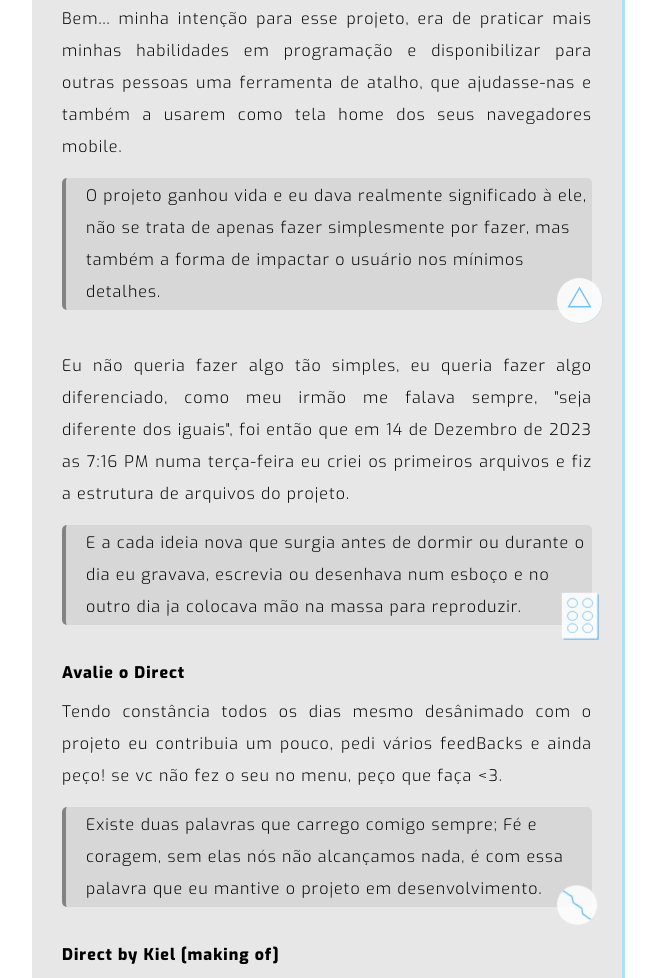
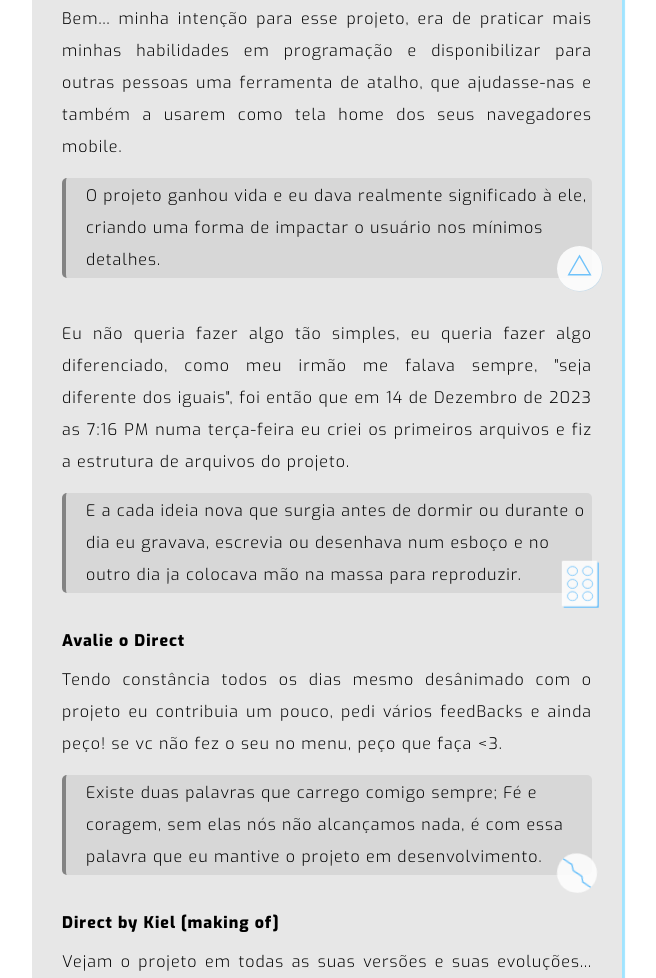
Before and after one commit to EzequiellSantos/Direct-By-Kiel, a plain HTML site: page src/eloquio.html in a window 1280 px wide. Shown: the part 780-1758 px from the top of the page, without its empty margins (313-969 px from the left). Drawn offline with Linux system fonts and the light colour scheme; a web font is replaced by a local one.

Commit message:
Completed Updates | Feat :smirk_cat:

```diff
--- a/src/eloquio.html
+++ b/src/eloquio.html
@@ -85,8 +85,8 @@
                 disponibilizar para outras pessoas uma ferramenta de atalho, que ajudasse-nas e também a usarem como
                 tela home dos seus navegadores mobile.
 
-                <span id="quote">O projeto ganhou vida e eu dava realmente significado à ele, não se trata de
-                    apenas fazer simplesmente por fazer, mas também a forma de impactar o usuário nos mínimos detalhes.
+                <span id="quote">
+                    O projeto ganhou vida e eu dava realmente significado à ele, criando uma forma de impactar o usuário nos mínimos detalhes.
 
                     <span id="contain-polig">
 
@@ -214,9 +214,8 @@
     </main>
 
     <footer>
-
+        <span id="error">Não Aceitamos Impressões</span>
     </footer>
-    <span id="error">Não Aceitamos Impressões</span>
 
     <script src="scripts/eloquioScript.js" defer></script>
     <script src="scripts/aplicartema.js"></script>
--- a/src/scripts/ferramentas.js
+++ b/src/scripts/ferramentas.js
@@ -7,15 +7,19 @@ function adequarImagens(tema) {// adequa as imagens ao tema
 var item = document.getElementById('header-icon-x')
 
 function clicou() {
+
     item.style.animation = ''
     item.style.animation = 'click 7s ease-in-out'
 
     setInterval(limpar, 7000)
+
 }
 
 function limpar() {
+
     item.style.animation = ''
     item.style.animation = 'rotate 7s infinite ease-in-out'
+
 }
 
 limpar()
--- a/src/scripts/script.js
+++ b/src/scripts/script.js
@@ -176,7 +176,6 @@ switch (month) {
 
 document.getElementById("date").innerHTML = `<p>${day} ${dayMonth} de ${month} ${year}</p>`
 
-
 function atualizarRelogio() { //exibição do relógio com horas, minutos e segundos
 
     const now = new Date();
@@ -188,7 +187,7 @@ function atualizarRelogio() { //exibição do relógio com horas, minutos e segu
 
 }
 
- /*
+/*
 
     configurações para otimização da página e evitar lentidão e excesso de memória utilizada
     pelo navegador
@@ -288,7 +287,6 @@ document.addEventListener('DOMContentLoaded', function () {
         temaEstilos.dataset.tema = tema;
 
     }
-
 
 });
 
--- a/src/styles/eloquio.css
+++ b/src/styles/eloquio.css
@@ -36,7 +36,6 @@ header.eloquio-header > nav#toggle-theme{
 
 main.cards-content{
     width: calc(100% - 10px);
-    max-width: 600px;
     max-width: 600px;
 
     margin: auto;
```
Also changed, not shown: src/ferramentas.html (+1 -0 lines), src/liturgia.html (+2 -3 lines), src/scripts/scriptCalculadora.js (+4 -7 lines), src/scripts/eloquioScript.js (indentation only), 1 other file.
